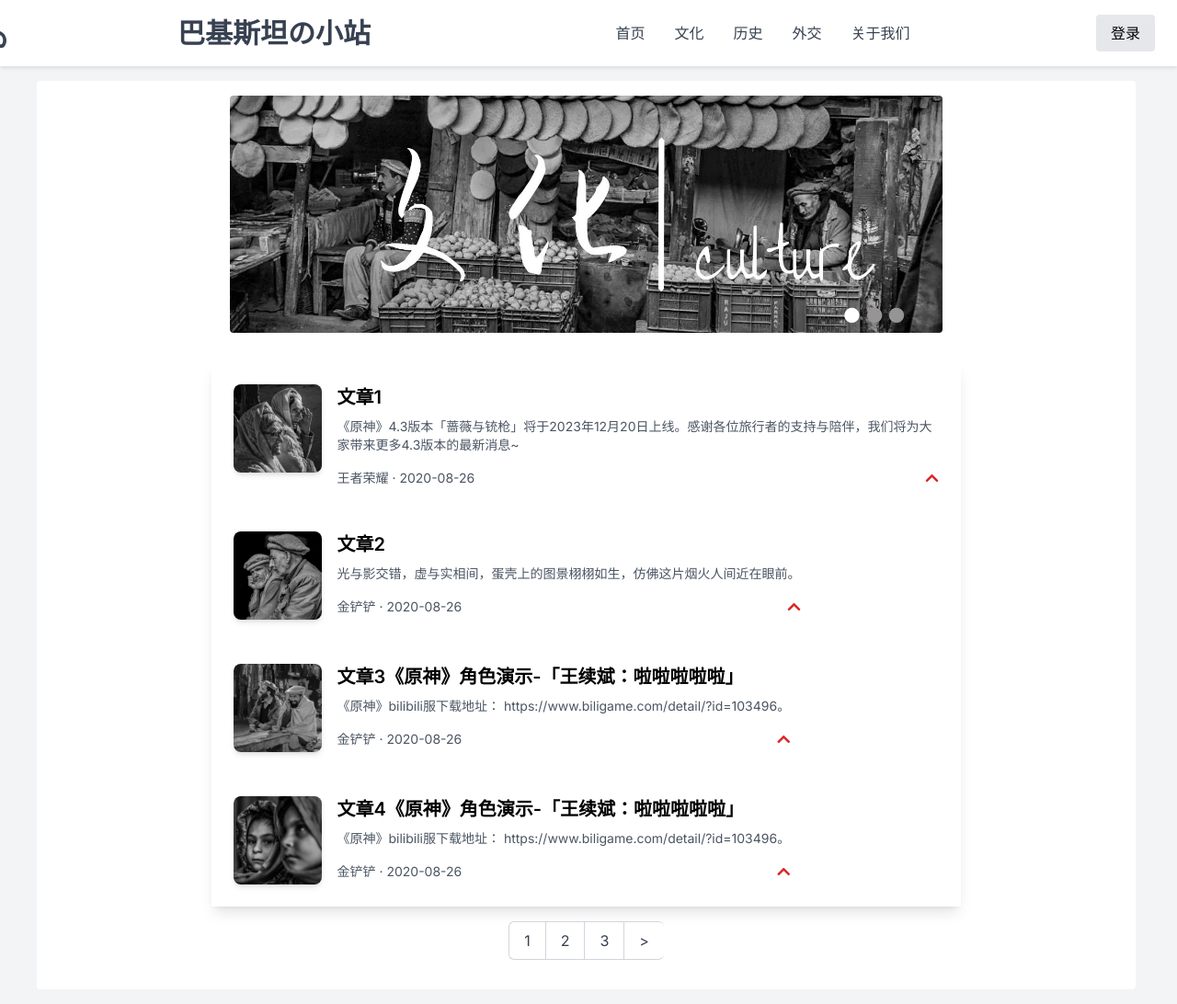
After one commit to 0d0-0/pakistan_news, a Django app: template Pakistan/templates/sl.html in a window 1280 px wide. The commit adds this page. Shown: the whole page at 92% size. Run offline with Django 4.2, Linux system fonts and the light colour scheme; the template is opened without the code that fills it, so the values that code supplies are empty; grey boxes labelled with a size stand in for pictures from a placeholder-image service; some libraries are stand-ins or nearby versions.

Commit message:
更新了响应式侧边栏嘿嘿嘿

```diff
--- a/Pakistan/static/css/index.css
+++ b/Pakistan/static/css/index.css
@@ -36,3 +36,27 @@ background-color: #CBD5E0; /* 你想要的背景颜色 */
 .hidden {
 display: none;
 }
+.w-90 {
+    width: 97%;
+}
+body {
+    font-family: 'Inter', sans-serif;
+}
+.font-bold {
+    font-weight: bold;
+  }
+
+  .text-lg {
+    font-size: 1.125rem;
+  }
+  .image-container {
+    display: flex;
+    gap: 2px;
+  }
+
+  .image-container img {
+    flex: 1;
+    object-fit: cover;
+    width: 100%;
+    height: auto;
+  }
--- a/Pakistan/static/js/index.js
+++ b/Pakistan/static/js/index.js
@@ -32,3 +32,19 @@ function showDiv(divNumber) {
         div3.style.display = 'block';
     }
 }
+function toggleDiv() {
+  var myDiv = document.getElementById("myDiv");
+  if (myDiv.style.display === "none") {
+    myDiv.style.display = "block";
+  } else {
+    myDiv.style.display = "none";
+  }
+}
+function hideDiv2() {
+    var myDiv2 = document.getElementById("myDiv2");
+    myDiv2.style.display = "none";
+}
+function showDiv2() {
+    var myDiv2 = document.getElementById("myDiv2");
+    myDiv2.style.display = "block";
+}
--- /dev/null
+++ b/Pakistan/templates/sl.html
@@ -0,0 +1,378 @@
+<html lang="en">
+<head>
+    <meta charset="UTF-8">
+    <meta name="viewport" content="width=device-width, initial-scale=1.0">
+    <title>nicetheme</title>
+    <script src="https://cdn.tailwindcss.com"></script>
+    <link href="https://fonts.googleapis.com/css2?family=Inter:wght@400;500;600&display=swap" rel="stylesheet">
+    <link href="https://fonts.googleapis.com/css2?family=Noto+Sans+SC:wght@400;500;700&display=swap" rel="stylesheet">
+    <link rel="stylesheet" href="https://cdnjs.cloudflare.com/ajax/libs/font-awesome/5.15.3/css/all.min.css"></link>
+    <link rel="stylesheet" href="../static/css/index.css">
+
+</head>
+<body class="bg-gray-100">
+    <div class="flex">
+        <!-- Sidebar -->
+        <div id="myDiv" style="display: none;">
+            <div class="bg-white shadow-md" style="width: 200px;">
+                <div class="flex flex-col justify-between h-full">
+                    <div>
+                        <div class="px-6 py-4">
+                            <img onclick="showDiv2();toggleDiv()" src="../static/img/left.svg" class="">
+                            <a href="#" onclick="showDiv2();toggleDiv()" class="text-2xl font-semibold text-gray-900 ml-[-5px]">ㅤㅤㅤㅤㅤㅤㅤ</a>
+                            <div class="image-container">
+                                <img src="../static/img/烈日.png" alt="Image 1">
+                                <img src="../static/img/多云.png" alt="Image 2">
+                                <img src="../static/img/小雨.png" alt="Image 3">
+                                <img src="../static/img/大雪.png" alt="Image 4">
+                            </div>
+                        </div>
+                        <nav class="flex flex-col px-6 mt-6 space-y-1">
+                            <a href="#" class="text-gray-600 hover:text-gray-900 font-bold text-lg ml-4">北京 晴 66°C</a>
+                            <a href="#" class="text-gray-600 hover:text-gray-900 font-bold text-lg ">南京 晴 66°C</a>
+                            <a href="#" class="text-gray-600 hover:text-gray-900 font-bold text-lg ml-4">东京 晴 66°C</a>
+                            <a href="#" class="text-gray-600 hover:text-gray-900 font-bold text-lg ">西京 晴 66°C</a>
+                            <a href="#" class="text-gray-600 hover:text-gray-900 font-bold text-lg ml-4">北京 晴 66°C</a>
+                            <a href="#" class="text-gray-600 hover:text-gray-900 font-bold text-lg ">南京 晴 66°C</a>
+                            <a href="#" class="text-gray-600 hover:text-gray-900 font-bold text-lg ml-4">东京 晴 66°C</a>
+                            <a href="#" class="text-gray-600 hover:text-gray-900 font-bold text-lg ">西京 晴 66°C</a>
+                            <a href="#" class="text-gray-600 hover:text-gray-900 font-bold text-lg ml-4">北京 晴 66°C</a>
+                            <a href="#" class="text-gray-600 hover:text-gray-900 font-bold text-lg ">南京 晴 66°C</a>
+                            <a href="#" class="text-gray-600 hover:text-gray-900 font-bold text-lg ml-4">东京 晴 66°C</a>
+                            <a href="#" class="text-gray-600 hover:text-gray-900 font-bold text-lg ">西京 晴 66°C</a>
+                          </nav>
+                          </nav>
+                    </div>
+                </div>
+            </div>
+        </div>
+
+        <!-- Main content -->
+        <div class="flex-1 flex flex-col">
+            <!-- Top navigation -->
+            <header class="text-gray-700 py-4">
+                <div class="container mx-auto flex justify-between items-center px-6">
+                    <img id="myDiv2" onclick="toggleDiv();hideDiv2()" class="ml-[-55px]" src="../static/img/weather.svg">
+                    <div class="text-3xl font-bold">巴基斯坦の小站</div>
+                    <nav>
+                        <ul class="flex space-x-8 ml-20">
+                            <li class="hover:bg-gray-200 rounded hover:underline">
+                                <a href="http://127.0.0.1:8000/index/">首页</a>
+                            </li>
+                            <li class="hover:bg-gray-200 rounded hover:underline">
+                                <a href="http://127.0.0.1:8000/culture/">文化</a>
+                            </li>
+                            <li class="hover:bg-gray-200 rounded hover:underline">
+                                <a href="http://127.0.0.1:8000/history/">历史</a>
+                            </li>
+                            <li class="hover:bg-gray-200 rounded hover:underline">
+                                <a href="http://127.0.0.1:8000/diplomacy/">外交</a>
+                            </li>
+                            <li class="hover:bg-gray-200 rounded hover:underline">
+                                <a href="home.html">关于我们</a>
+                            </li>
+                        </ul>
+                    </nav>
+                    <button class="bg-gray-200 text-black py-2 px-4 rounded ml-4">登录</button>
+                </div>
+            </header>
+
+            <!-- Page content -->
+            <section class="my-4 mx-6 ">
+                <div class="bg-white p-4 rounded w-90 ml-4">
+                     <!-- 图片轮播 -->
+                    <div class="carousel-inner">
+                        <div class="carousel-item active">
+                            <a href="history.html">
+                                <div class="flex justify-center">
+                                    <img src="../static/img/3.jpg" alt="A breathtaking view of a canyon with a smooth, curved sandstone formation, showcasing warm hues of red and orange under subtle lighting" class="w-2/3 h-auto rounded">
+                                </div>
+                            </a>
+                        </div>
+                        <div class="carousel-item">
+                            <a href="culture.html">
+                                <div class="flex justify-center">
+                                    <img src="../static/img/2.jpg" alt="A breathtaking view of a canyon with a smooth, curved sandstone formation, showcasing warm hues of red and orange under subtle lighting" class="w-2/3 h-auto rounded">
+                                </div>
+                            </a>
+                        </div>
+                        <div class="carousel-item">
+                            <a href="diplomacy.html">
+                                <div class="flex justify-center">
+                                    <img src="../static/img/1.jpg" alt="A breathtaking view of a canyon with a smooth, curved sandstone formation, showcasing warm hues of red and orange under subtle lighting" class="w-2/3 h-auto rounded">
+                                </div>
+                            </a>
+                        </div>
+                    </div>
+                    <div class="grid grid-cols-5 gap-4 pb-4"></div>
+                    <div class="grid grid-cols-5 gap-4 pb-4"></div>
+                     <!-- 文章列表1 -->
+                    <div id="div1" class=" bg-white shadow-lg overflow-hidden ml-auto mr-auto " style="width: 70%">
+                        <div class="p-6">
+                            <div class="flex items-start">
+                              <div class="flex-shrink-0">
+                                <img src="../static/img/w1.jpeg" alt="Laptop with black and white design" class="w-24 h-24 object-cover rounded-lg shadow-md">
+                              </div>
+                              <div class="ml-4">
+                                <a href="file:///C:/Users/34544/Desktop/blog/page.html" class="text-xl font-semibold hover:text-black-500 hover:underline">文章1</a>
+                                <p class="mt-2 text-gray-600 text-sm">《原神》4.3版本「蔷薇与铳枪」将于2023年12月20日上线。感谢各位旅行者的支持与陪伴，我们将为大家带来更多4.3版本的最新消息~</p>
+                                <div class="mt-4 flex items-center">
+                                  <div class="flex text-gray-600 text-sm">
+                                    <span>王者荣耀 ·</span>
+                                    <span class="ml-1">2020-08-26</span>
+                                  </div>
+                                  <div class="flex ml-auto text-red-600">
+                                    <i class="fas fa-chevron-up"></i>
+                                  </div>
+                                </div>
+                              </div>
+                            </div>
+                        </div>
+                        <div class="p-6">
+                            <div class="flex items-start">
+                                <div class="flex-shrink-0">
+                                    <img src="../static/img/w2.jpeg" alt="Laptop with black and white design" class="w-24 h-24 object-cover rounded-lg shadow-md">
+                                </div>
+                                <div class="ml-4">
+                                    <h2 class="text-xl font-semibold hover:text-black-500 hover:underline">文章2</h2>
+                                    <p class="mt-2 text-gray-600 text-sm">光与影交错，虚与实相间，蛋壳上的图景栩栩如生，仿佛这片烟火人间近在眼前。</p>
+                                    <div class="mt-4 flex items-center">
+                                        <div class="flex text-gray-600 text-sm">
+                                            <span>金铲铲 ·</span>
+                                            <span class="ml-1">2020-08-26</span>
+                                        </div>
+                                        <div class="flex ml-auto text-red-600">
+                                            <i class="fas fa-chevron-up"></i>
+                                        </div>
+                                    </div>
+                                </div>
+                            </div>
+                        </div>
+                        <div class="p-6">
+                            <div class="flex items-start">
+                                <div class="flex-shrink-0">
+                                    <img src="../static/img/w3.jpeg" alt="Laptop with black and white design" class="w-24 h-24 object-cover rounded-lg shadow-md">
+                                </div>
+                                <div class="ml-4">
+                                    <h2 class="text-xl font-semibold hover:text-black-500 hover:underline">文章3《原神》角色演示-「王续斌：啦啦啦啦啦」</h2>
+                                    <p class="mt-2 text-gray-600 text-sm">《原神》bilibili服下载地址： https://www.biligame.com/detail/?id=103496。</p>
+                                    <div class="mt-4 flex items-center">
+                                        <div class="flex text-gray-600 text-sm">
+                                            <span>金铲铲 ·</span>
+                                            <span class="ml-1">2020-08-26</span>
+                                        </div>
+                                        <div class="flex ml-auto text-red-600">
+                                            <i class="fas fa-chevron-up"></i>
+                                        </div>
+                                    </div>
+                                </div>
+                            </div>
+                        </div>
+                        <div class="p-6">
+                            <div class="flex items-start">
+                                <div class="flex-shrink-0">
+                                    <img src="../static/img/w4.jpeg" alt="Laptop with black and white design" class="w-24 h-24 object-cover rounded-lg shadow-md">
+                                </div>
+                                <div class="ml-4">
+                                    <h2 class="text-xl font-semibold hover:text-black-500 hover:underline">文章4《原神》角色演示-「王续斌：啦啦啦啦啦」</h2>
+                                    <p class="mt-2 text-gray-600 text-sm">《原神》bilibili服下载地址： https://www.biligame.com/detail/?id=103496。</p>
+                                    <div class="mt-4 flex items-center">
+                                        <div class="flex text-gray-600 text-sm">
+                                            <span>金铲铲 ·</span>
+                                            <span class="ml-1">2020-08-26</span>
+                                        </div>
+                                        <div class="flex ml-auto text-red-600">
+                                            <i class="fas fa-chevron-up"></i>
+                                        </div>
+                                    </div>
+                                </div>
+                            </div>
+                        </div>
+                    </div>
+                    <!-- 文章列表2 -->
+                    <div id="div2" class="hidden bg-white shadow-lg overflow-hidden ml-auto mr-auto " style="width: 70%">
+                        <div class="p-6">
+                            <div class="flex items-start">
+                                <div class="flex-shrink-0">
+                                    <img src="https://placehold.co/150x150" alt="Laptop with black and white design" class="w-24 h-24 object-cover rounded-lg shadow-md">
+                                </div>
+                                <div class="ml-4">
+                                    <h2 class="text-xl font-semibold hover:text-black-500 hover:underline">文章5</h2>
+                                    <p class="mt-2 text-gray-600 text-sm">《原神》4.3版本「蔷薇与铳枪」将于2023年12月20日上线。
+                                        感谢各位旅行者的支持与陪伴，我们将为大家带来更多4.3版本的最新消息~</p>
+                                    <div class="mt-4 flex items-center">
+                                        <div class="flex text-gray-600 text-sm">
+                                            <span>王者荣耀 ·</span>
+                                            <span class="ml-1">2020-08-26</span>
+                                        </div>
+                                        <div class="flex ml-auto text-red-600">
+                                            <i class="fas fa-chevron-up"></i>
+                                        </div>
+                                    </div>
+                                </div>
+                            </div>
+                        </div>
+                        <div class="p-6">
+                            <div class="flex items-start">
+                                <div class="flex-shrink-0">
+                                    <img src="https://placehold.co/150x150" alt="Laptop with black and white design" class="w-24 h-24 object-cover rounded-lg shadow-md">
+                                </div>
+                                <div class="ml-4">
+                                    <h2 class="text-xl font-semibold hover:text-black-500 hover:underline">文章6</h2>
+                                    <p class="mt-2 text-gray-600 text-sm">光与影交错，虚与实相间，蛋壳上的图景栩栩如生，仿佛这片烟火人间近在眼前。</p>
+                                    <div class="mt-4 flex items-center">
+                                        <div class="flex text-gray-600 text-sm">
+                                            <span>金铲铲 ·</span>
+                                            <span class="ml-1">2020-08-26</span>
+                                        </div>
+                                        <div class="flex ml-auto text-red-600">
+                                            <i class="fas fa-chevron-up"></i>
+                                        </div>
+                                    </div>
+                                </div>
+                            </div>
+                        </div>
+                        <div class="p-6">
+                            <div class="flex items-start">
+                                <div class="flex-shrink-0">
+                                    <img src="https://placehold.co/150x150" alt="Laptop with black and white design" class="w-24 h-24 object-cover rounded-lg shadow-md">
+                                </div>
+                                <div class="ml-4">
+                                    <h2 class="text-xl font-semibold hover:text-black-500 hover:underline">《原神》角色演示-「王续斌：哈哈哈哈哈」</h2>
+                                    <p class="mt-2 text-gray-600 text-sm">《原神》bilibili服下载地址： https://www.biligame.com/detail/?id=103496。</p>
+                                    <div class="mt-4 flex items-center">
+                                        <div class="flex text-gray-600 text-sm">
+                                            <span>金铲铲 ·</span>
+                                            <span class="ml-1">2020-08-26</span>
+                                        </div>
+                                        <div class="flex ml-auto text-red-600">
+                                            <i class="fas fa-chevron-up"></i>
+                                        </div>
+                                    </div>
+                                </div>
+                            </div>
+                        </div>
+                        <div class="p-6">
+                            <div class="flex items-start">
+                                <div class="flex-shrink-0">
+                                    <img src="https://placehold.co/150x150" alt="Laptop with black and white design" class="w-24 h-24 object-cover rounded-lg shadow-md">
+                                </div>
+                                <div class="ml-4">
+                                    <h2 class="text-xl font-semibold hover:text-black-500 hover:underline">《原神》角色演示-「王续斌：哈哈哈哈哈」</h2>
+                                    <p class="mt-2 text-gray-600 text-sm">《原神》bilibili服下载地址： https://www.biligame.com/detail/?id=103496。</p>
+                                    <div class="mt-4 flex items-center">
+                                        <div class="flex text-gray-600 text-sm">
+                                            <span>金铲铲 ·</span>
+                                            <span class="ml-1">2020-08-26</span>
+                                        </div>
+                                        <div class="flex ml-auto text-red-600">
+                                            <i class="fas fa-chevron-up"></i>
+                                        </div>
+                                    </div>
+                                </div>
+                            </div>
+                        </div>
+                    </div>
+                    <!-- 文章列表3 -->
+                    <div id="div3" class="hidden shadow-lg overflow-hidden ml-auto mr-auto " style="width: 70%">
+                        <div class="p-6">
+                            <div class="flex items-start">
+                              <div class="flex-shrink-0">
+                                <img src="https://placehold.co/150x150" alt="Laptop with black and white design" class="w-24 h-24 object-cover rounded-lg shadow-md">
+                              </div>
+                              <div class="ml-4">
+                                <a href="file:///C:/Users/34544/Desktop/blog/page.html" class="text-xl font-semibold hover:text-black-500 hover:underline">文章7</a>
+                                <p class="mt-2 text-gray-600 text-sm">《原神》4.3版本「蔷薇与铳枪」将于2023年12月20日上线。感谢各位旅行者的支持与陪伴，我们将为大家带来更多4.3版本的最新消息~</p>
+                                <div class="mt-4 flex items-center">
+                                  <div class="flex text-gray-600 text-sm">
+                                    <span>王者荣耀 ·</span>
+                                    <span class="ml-1">2020-08-26</span>
+                                  </div>
+                                  <div class="flex ml-auto text-red-600">
+                                    <i class="fas fa-chevron-up"></i>
+                                  </div>
+                                </div>
+                              </div>
+                            </div>
+                        </div>
+                        <div class="p-6">
+                            <div class="flex items-start">
+                                <div class="flex-shrink-0">
+                                    <img src="https://placehold.co/150x150" alt="Laptop with black and white design" class="w-24 h-24 object-cover rounded-lg shadow-md">
+                                </div>
+                                <div class="ml-4">
+                                    <h2 class="text-xl font-semibold hover:text-black-500 hover:underline">文章8</h2>
+                                    <p class="mt-2 text-gray-600 text-sm">光与影交错，虚与实相间，蛋壳上的图景栩栩如生，仿佛这片烟火人间近在眼前。</p>
+                                    <div class="mt-4 flex items-center">
+                                        <div class="flex text-gray-600 text-sm">
+                                            <span>金铲铲 ·</span>
+                                            <span class="ml-1">2020-08-26</span>
+                                        </div>
+                                        <div class="flex ml-auto text-red-600">
+                                            <i class="fas fa-chevron-up"></i>
+                                        </div>
+                                    </div>
+                                </div>
+                            </div>
+                        </div>
+                        <div class="p-6">
+                            <div class="flex items-start">
+                                <div class="flex-shrink-0">
+                                    <img src="wxb.jpg" alt="Laptop with black and white design" class="w-24 h-24 object-cover rounded-lg shadow-md">
+                                </div>
+                                <div class="ml-4">
+                                    <h2 class="text-xl font-semibold hover:text-black-500 hover:underline">文章3《原神》角色演示-「王续斌：啦啦啦啦啦」</h2>
+                                    <p class="mt-2 text-gray-600 text-sm">《原神》bilibili服下载地址： https://www.biligame.com/detail/?id=103496。</p>
+                                    <div class="mt-4 flex items-center">
+                                        <div class="flex text-gray-600 text-sm">
+                                            <span>金铲铲 ·</span>
+                                            <span class="ml-1">2020-08-26</span>
+                                        </div>
+                                        <div class="flex ml-auto text-red-600">
+                                            <i class="fas fa-chevron-up"></i>
+                                        </div>
+                                    </div>
+                                </div>
+                            </div>
+                        </div>
+                        <div class="p-6">
+                            <div class="flex items-start">
+                                <div class="flex-shrink-0">
+                                    <img src="wxb.jpg" alt="Laptop with black and white design" class="w-24 h-24 object-cover rounded-lg shadow-md">
+                                </div>
+                                <div class="ml-4">
+                                    <h2 class="text-xl font-semibold hover:text-black-500 hover:underline">文章4《原神》角色演示-「王续斌：啦啦啦啦啦」</h2>
+                                    <p class="mt-2 text-gray-600 text-sm">《原神》bilibili服下载地址： https://www.biligame.com/detail/?id=103496。</p>
+                                    <div class="mt-4 flex items-center">
+                                        <div class="flex text-gray-600 text-sm">
+                                            <span>金铲铲 ·</span>
+                                            <span class="ml-1">2020-08-26</span>
+                                        </div>
+                                        <div class="flex ml-auto text-red-600">
+                                            <i class="fas fa-chevron-up"></i>
+                                        </div>
+                                    </div>
+                                </div>
+                            </div>
+                        </div>
+                    </div>
+                    <!-- 换页按钮 -->
+                    <div class="py-4">
+                        <div class="flex justify-center">
+                          <div class="flex rounded-md">
+                            <a href="#" onclick="showDiv(1)" class="px-4 py-2 text-gray-700 bg-white border border-r-0 border-gray-300 rounded-l-md">1</a>
+                            <a href="#" onclick="showDiv(2)" class="px-4 py-2 text-gray-700 bg-white border border-r-0 border-gray-300">2</a>
+                            <a href="#" onclick="showDiv(3)" class="px-4 py-2 text-gray-700 bg-white border border-r-0 border-gray-300 ">3</a>
+                            <a href="#" onclick="showDiv(1)" class="px-4 py-2 text-gray-700 bg-white border border-r-0 border-gray-300 rounded-r-md">></a>
+                            </a>
+                          </div>
+                        </div>
+                      </div>
+                    </div>
+                </div>
+            </div>
+        </div>
+    </div>
+    <script src="../static/js/index.js"></script>
+</body>
+</html>
```
Also changed, not shown: Pakistan/templates/index.html (+9 -0 lines), Pakistan/static/img/left.svg (added), Pakistan/static/img/w1.jpeg (added), Pakistan/static/img/w2.jpeg (added), Pakistan/static/img/w3.jpeg (added), Pakistan/static/img/w4.jpeg (added), Pakistan/static/img/weather.png (added), Pakistan/static/img/weather.svg (added), Pakistan/static/img/多云.png (added), Pakistan/static/img/多云.svg (added), Pakistan/static/img/大雪.png (added), Pakistan/static/img/大雪.svg (added), Pakistan/static/img/小雨.png (added), Pakistan/static/img/小雨.svg (added), 2 more files.
